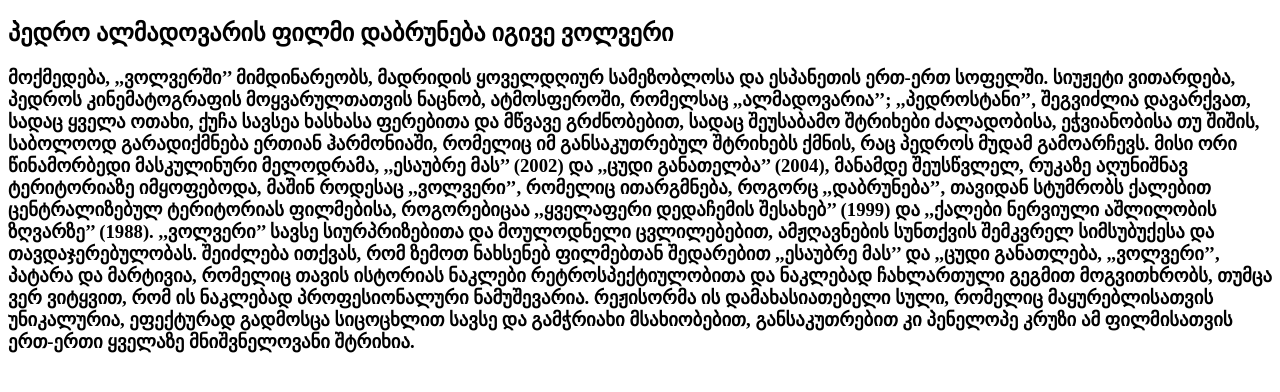
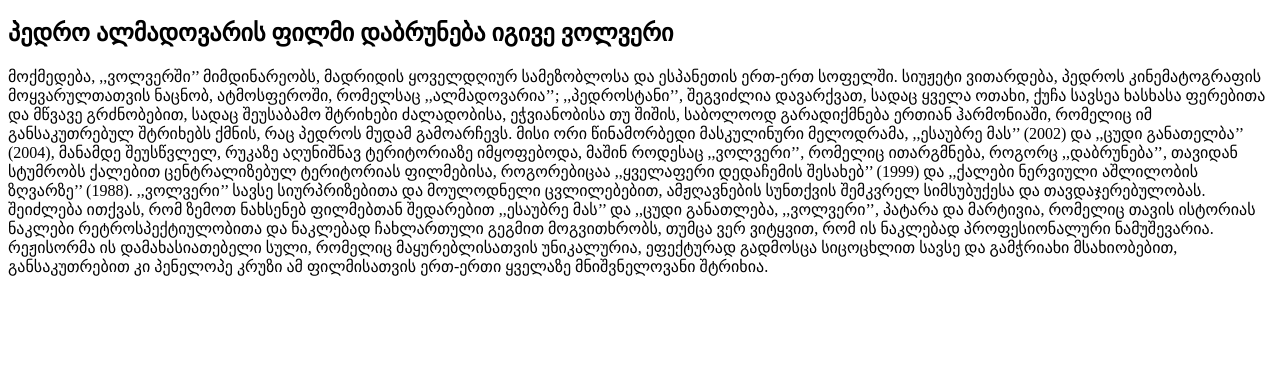
Before and after one commit to etunaa/Almadovar, a plain HTML site: page index.html in a window 1280 px wide. Shown: the part 62-454 px from the top of the page. Drawn offline with Linux system fonts and the light colour scheme.

Commit message:
h3 is p ze gadasva

```diff
--- a/index.html
+++ b/index.html
@@ -6,8 +6,8 @@
 <body>
     <h1>ყველაზე დიდი სირთულეები, ყველაზე ნათელ ფერებში</h1>
     <h2>პედრო ალმადოვარის ფილმი დაბრუნება იგივე ვოლვერი</h2>
-    <h3>   მოქმედება,  ,,ვოლვერში’’ მიმდინარეობს,  მადრიდის ყოველდღიურ სამეზობლოსა და ესპანეთის ერთ-ერთ სოფელში. სიუჟეტი ვითარდება, პედროს კინემატოგრაფის მოყვარულთათვის ნაცნობ, ატმოსფეროში, რომელსაც ,,ალმადოვარია’’; ,,პედროსტანი’’, შეგვიძლია დავარქვათ, სადაც ყველა ოთახი, ქუჩა სავსეა ხასხასა ფერებითა და მწვავე გრძნობებით, სადაც შეუსაბამო შტრიხები ძალადობისა, ეჭვიანობისა თუ შიშის, საბოლოოდ გარადიქმნება ერთიან ჰარმონიაში, რომელიც იმ  განსაკუთრებულ შტრიხებს ქმნის, რაც პედროს მუდამ გამოარჩევს.
+    <p>   მოქმედება,  ,,ვოლვერში’’ მიმდინარეობს,  მადრიდის ყოველდღიურ სამეზობლოსა და ესპანეთის ერთ-ერთ სოფელში. სიუჟეტი ვითარდება, პედროს კინემატოგრაფის მოყვარულთათვის ნაცნობ, ატმოსფეროში, რომელსაც ,,ალმადოვარია’’; ,,პედროსტანი’’, შეგვიძლია დავარქვათ, სადაც ყველა ოთახი, ქუჩა სავსეა ხასხასა ფერებითა და მწვავე გრძნობებით, სადაც შეუსაბამო შტრიხები ძალადობისა, ეჭვიანობისა თუ შიშის, საბოლოოდ გარადიქმნება ერთიან ჰარმონიაში, რომელიც იმ  განსაკუთრებულ შტრიხებს ქმნის, რაც პედროს მუდამ გამოარჩევს.
         მისი ორი წინამორბედი მასკულინური მელოდრამა, ,,ესაუბრე მას’’ (2002) და ,,ცუდი განათელბა’’ (2004),  მანამდე შეუსწვლელ, რუკაზე აღუნიშნავ ტერიტორიაზე იმყოფებოდა, მაშინ როდესაც ,,ვოლვერი’’, რომელიც ითარგმნება, როგორც ,,დაბრუნება’’, თავიდან სტუმრობს ქალებით ცენტრალიზებულ ტერიტორიას ფილმებისა, როგორებიცაა ,,ყველაფერი დედაჩემის შესახებ’’ (1999) და ,,ქალები ნერვიული აშლილობის ზღვარზე’’ (1988). ,,ვოლვერი’’  სავსე სიურპრიზებითა და მოულოდნელი ცვლილებებით, ამჟღავნების სუნთქვის შემკვრელ სიმსუბუქესა და თავდაჯერებულობას.  შეიძლება ითქვას, რომ ზემოთ ნახსენებ ფილმებთან შედარებით ,,ესაუბრე მას’’ და ,,ცუდი განათლება, ,,ვოლვერი’’, პატარა და მარტივია, რომელიც თავის ისტორიას ნაკლები რეტროსპექტიულობითა და ნაკლებად ჩახლართული გეგმით მოგვითხრობს, თუმცა ვერ ვიტყვით, რომ ის ნაკლებად პროფესიონალური ნამუშევარია. რეჟისორმა ის დამახასიათებელი სული, რომელიც მაყურებლისათვის უნიკალურია, ეფექტურად გადმოსცა სიცოცხლით სავსე და გამჭრიახი მსახიობებით, განსაკუთრებით კი პენელოპე კრუზი ამ ფილმისათვის ერთ-ერთი ყველაზე მნიშვნელოვანი შტრიხია.
-     </h3>
+    </p>
 
 </body>
```
